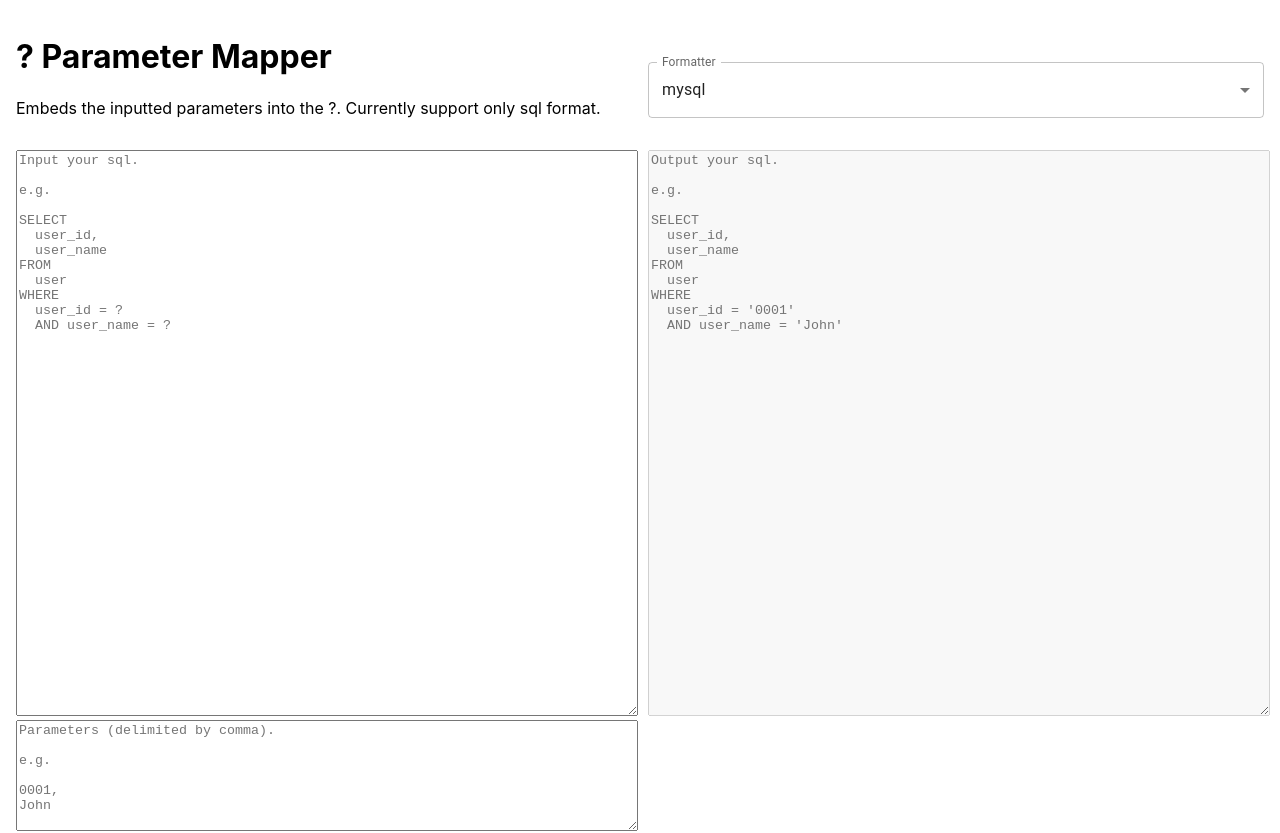
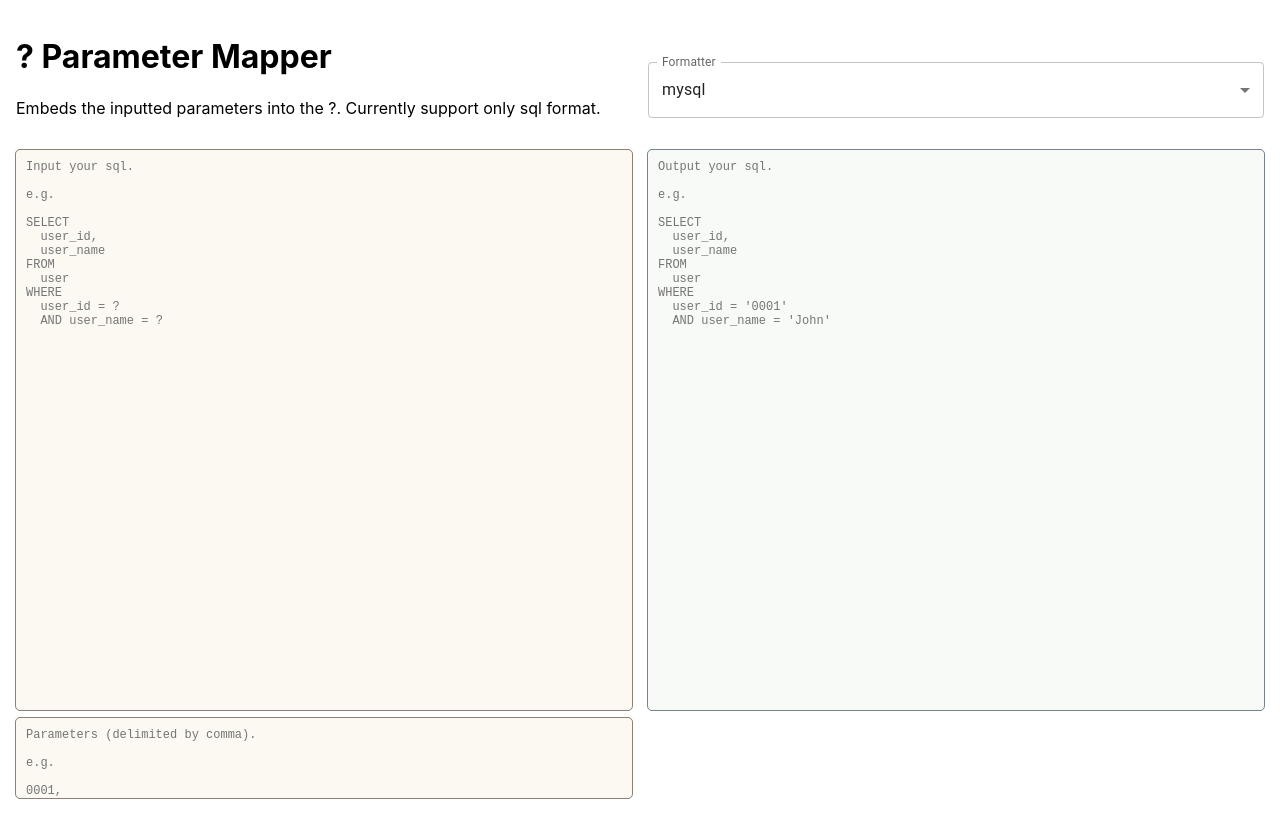
Before and after one commit to daisuke-awaji/hatena-parameter-mapper, a React (Create React App) app: page / in a window 1280 px wide. Shown: the top 833 px of the page. Built offline with nearby package versions, Linux system fonts and the light colour scheme.

Commit message:
highlight sql format

```diff
--- a/package.json
+++ b/package.json
@@ -13,9 +13,11 @@
     "@types/node": "^12.0.0",
     "@types/react": "^17.0.0",
     "@types/react-dom": "^17.0.0",
+    "prismjs": "^1.25.0",
     "react": "^17.0.2",
     "react-dom": "^17.0.2",
     "react-scripts": "4.0.3",
+    "react-simple-code-editor": "^0.11.0",
     "sql-formatter": "^4.0.2",
     "typescript": "^4.1.2",
     "web-vitals": "^1.0.1"
@@ -43,5 +45,8 @@
       "last 1 firefox version",
       "last 1 safari version"
     ]
+  },
+  "devDependencies": {
+    "@types/prismjs": "^1.16.6"
   }
 }
--- a/src/App.tsx
+++ b/src/App.tsx
@@ -1,16 +1,13 @@
 import React, { useEffect, useState } from "react";
-import {
-  Box,
-  FormControl,
-  Grid,
-  InputLabel,
-  MenuItem,
-  Select,
-  SelectChangeEvent,
-  TextareaAutosize,
-} from "@mui/material";
+import { Box, FormControl, Grid, InputLabel, MenuItem, Select, SelectChangeEvent } from "@mui/material";
 import { format } from "sql-formatter";
 import { mapByParameters, csvDelimitedStringToArray } from "./mapByParameters";
+import Editor from "react-simple-code-editor";
+import { highlight, languages } from "prismjs";
+
+import "prismjs/components/prism-clike";
+import "prismjs/components/prism-sql";
+import "prismjs/themes/prism.css";
 
 const PLACE_HOLDER_INPUT = `Input your sql.
 
@@ -74,10 +71,14 @@ function App() {
   };
 
   useEffect(() => {
-    // 改行とクォートを取り除く
-    const replaced = csvDelimitedStringToArray(parameters);
-    const mapped = mapByParameters(sqlInput, replaced);
-    setSqlOutput(mapped);
+    try {
+      // 改行とクォートを取り除く
+      const replaced = csvDelimitedStringToArray(parameters);
+      const mapped = mapByParameters(sqlInput, replaced);
+      setSqlOutput(mapped);
+    } catch (e) {
+      console.error(e);
+    }
   }, [sqlInput, parameters]);
 
   return (
@@ -99,7 +100,11 @@ function App() {
                 onChange={handleChange}
               >
                 {SQL_FORMAT_LANGUAGES.map((lg) => {
-                  return <MenuItem value={lg}>{lg}</MenuItem>;
+                  return (
+                    <MenuItem key={lg} value={lg}>
+                      {lg}
+                    </MenuItem>
+                  );
                 })}
               </Select>
             </FormControl>
@@ -109,27 +114,61 @@ function App() {
       <Box sx={{ flexGrow: 1, padding: "1rem", minHeight: "85vh" }}>
         <Grid container spacing={2}>
           <Grid item xs={12} md={6}>
-            <TextareaAutosize
+            <Editor
+              value={sqlInput}
+              onValueChange={(code) => setSqlInput(code)}
+              highlight={(code) => highlight(code, languages.sql, "sql")}
               placeholder={PLACE_HOLDER_INPUT}
-              style={{ width: "100%", minHeight: "70vh" }}
-              value={sqlInput}
-              onChange={(e) => setSqlInput(e.target.value)}
+              padding={10}
               onBlur={() => {
                 setSqlInput(formatter === "none" ? sqlInput : format(sqlInput, { language: formatter as any }));
               }}
+              style={{
+                fontFamily: '"Fira code", "Fira Mono", monospace',
+                fontSize: 12,
+                outline: "solid 1px",
+                outlineColor: "rgb(64, 44, 27, .6)",
+                width: "100%",
+                minHeight: "70vh",
+                backgroundColor: "rgba(250, 247, 237, 0.7)",
+                borderRadius: "0.25rem",
+              }}
             />
-            <TextareaAutosize
+            <div style={{ paddingBottom: "1vh" }}></div>
+            <Editor
+              value={parameters}
+              onValueChange={(code) => setParameters(code)}
+              highlight={(code) => highlight(code, languages.sql, "sql")}
               placeholder={PLACE_HOLDER_PARAMETERS}
-              style={{ width: "100%", minHeight: "8vh" }}
-              value={parameters}
-              onChange={(e) => setParameters(e.target.value)}
+              padding={10}
+              style={{
+                fontFamily: '"Fira code", "Fira Mono", monospace',
+                fontSize: 12,
+                outline: "solid 1px",
+                outlineColor: "rgb(64, 44, 27, .6)",
+                width: "100%",
+                minHeight: "10vh",
+                backgroundColor: "rgba(250, 247, 237, 0.7)",
+                borderRadius: "0.25rem",
+              }}
             />
           </Grid>
           <Grid item xs={12} md={6}>
-            <TextareaAutosize
+            <Editor
+              value={sqlOutput}
+              onValueChange={(code) => code}
+              highlight={(code) => highlight(code, languages.sql, "sql")}
               placeholder={PLACE_HOLDER_OUTPUT}
-              style={{ width: "100%", minHeight: "70vh", color: "black" }}
-              value={sqlOutput}
+              padding={10}
+              style={{
+                fontFamily: '"Fira code", "Fira Mono", monospace',
+                fontSize: 12,
+                outline: "1px solid rgba(24, 51, 71, .6)",
+                width: "100%",
+                minHeight: "70vh",
+                backgroundColor: "rgba(244, 248, 243, 0.7)",
+                borderRadius: "0.25rem",
+              }}
               disabled
             />
           </Grid>
```
Also changed, not shown: 2 other files (tests, documents, lock files or other folders).
